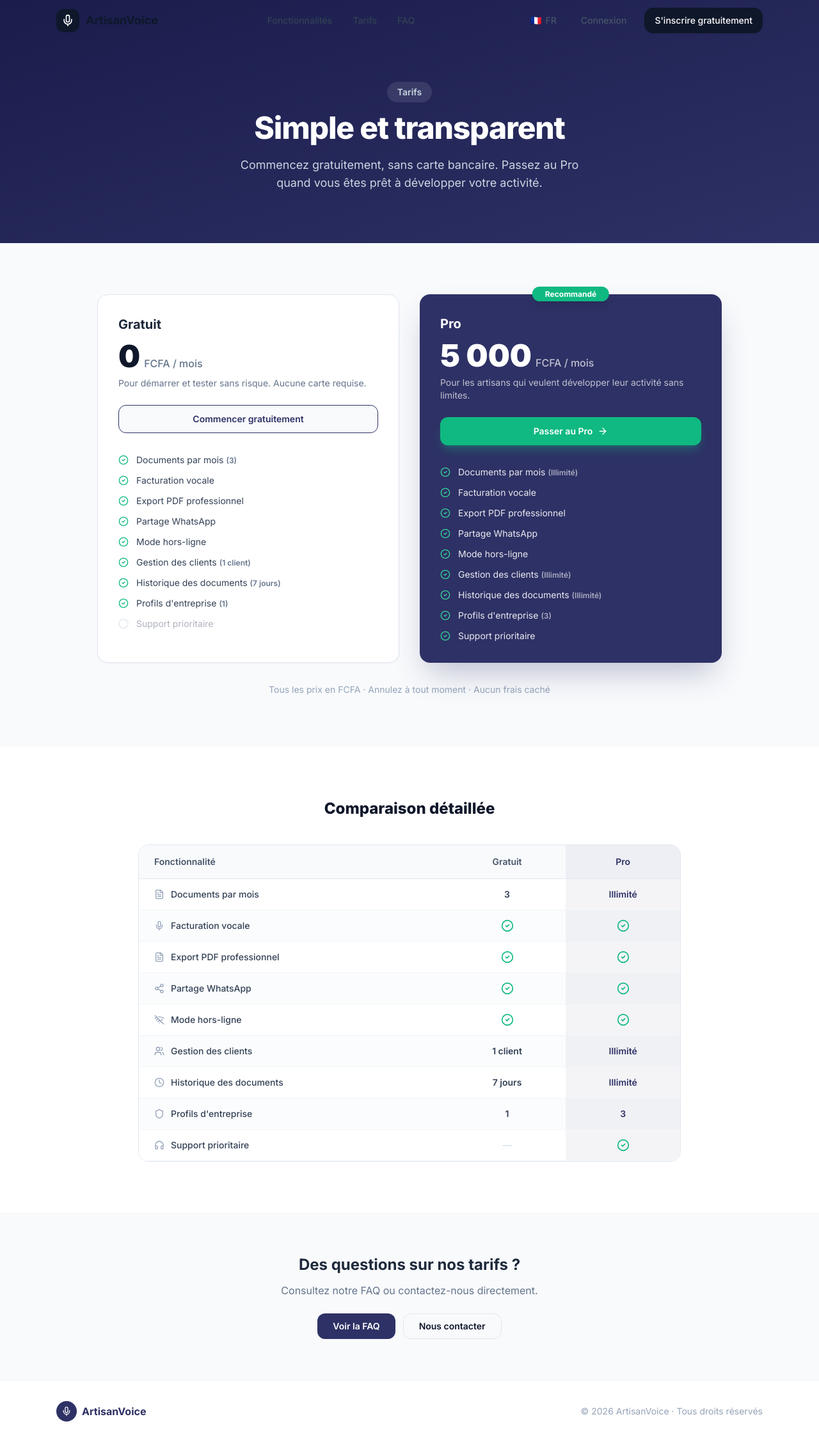
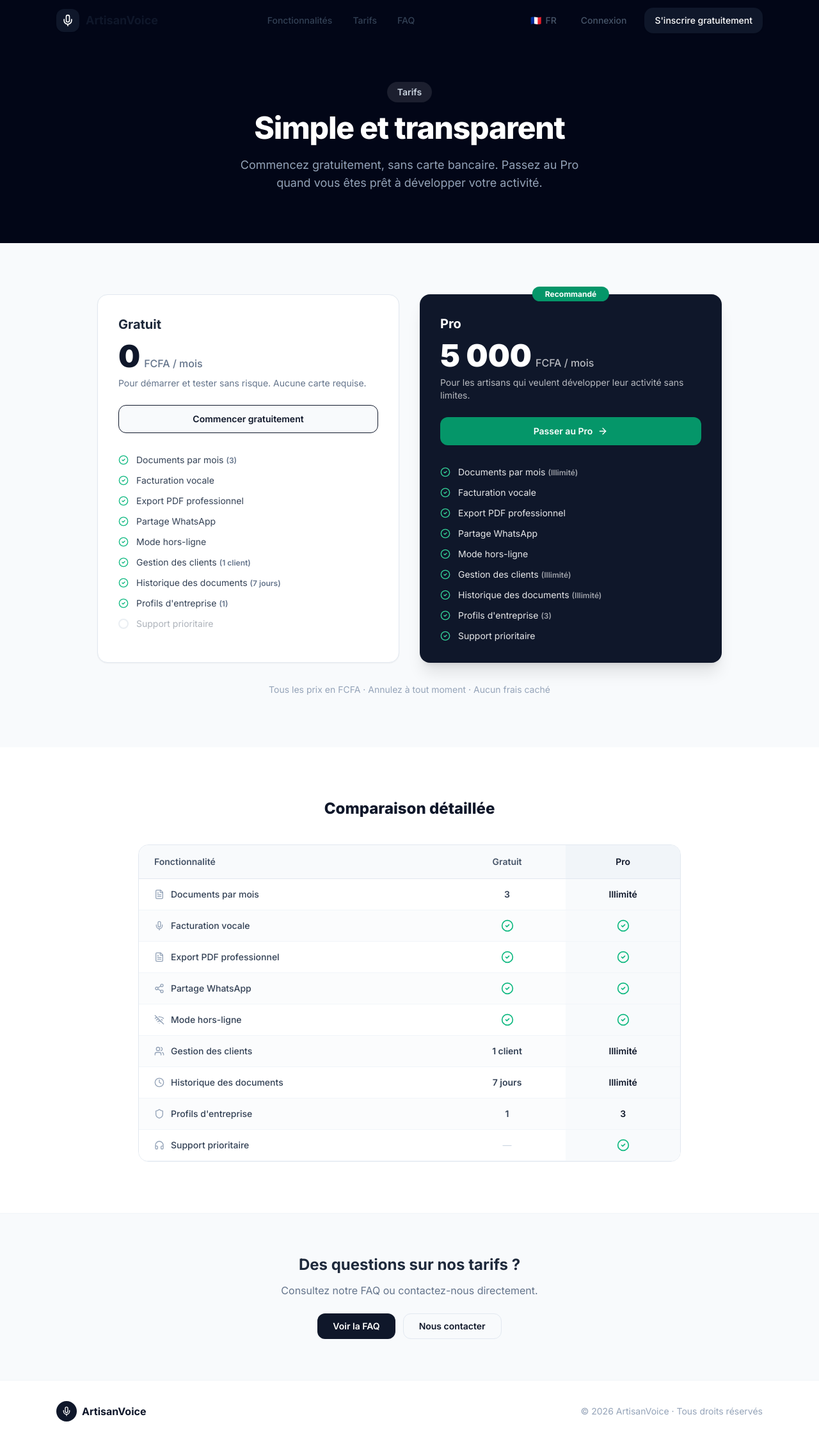
Before and after one commit to chrisregis100/artisanVoice, a Next.js app: page /pricing in a window 1280 px wide. Shown: the whole page at 64% size. Built offline with nearby package versions, Linux system fonts and the light colour scheme.

Commit message:
refactor: update landing page and pricing UI components to use slate color palette and refined layout styles

```diff
--- a/src/app/(marketing)/pricing/_components/pricing-content.tsx
+++ b/src/app/(marketing)/pricing/_components/pricing-content.tsx
@@ -81,7 +81,7 @@ export function PricingContent() {
   return (
     <div className="flex flex-col">
       {/* Hero */}
-      <section className="bg-gradient-to-br from-[#1a1c4b] to-[#2e3165] pt-32 pb-20">
+      <section className="bg-slate-950 pt-32 pb-20">
         <div className="mx-auto max-w-3xl px-4 text-center sm:px-6">
           <span className="mb-4 inline-block rounded-full bg-white/10 px-4 py-1.5 text-sm font-semibold text-slate-300">
             {t("pricingPage.badge")}
@@ -89,7 +89,7 @@ export function PricingContent() {
           <h1 className="text-4xl font-extrabold tracking-tight text-white sm:text-5xl">
             {t("pricingPage.title")}
           </h1>
-          <p className="mx-auto mt-5 max-w-xl text-lg text-slate-300">
+          <p className="mx-auto mt-5 max-w-xl text-lg text-slate-400">
             {t("pricingPage.subtitle")}
           </p>
         </div>
@@ -120,7 +120,7 @@ export function PricingContent() {
                 asChild
                 size="lg"
                 variant="outline"
-                className="mb-8 h-11 w-full rounded-xl border-[#2e3165] text-[#2e3165] font-semibold hover:bg-[#2e3165]/5"
+                className="mb-8 h-11 w-full rounded-xl border-slate-900 text-slate-900 font-semibold hover:bg-slate-50"
               >
                 <Link href="/register">{t("pricingPage.freeCta")}</Link>
               </Button>
@@ -161,9 +161,9 @@ export function PricingContent() {
             </div>
 
             {/* Pro plan */}
-            <div className="relative flex flex-col rounded-2xl bg-[#2e3165] p-8 shadow-2xl shadow-[#2e3165]/30">
+            <div className="relative flex flex-col rounded-2xl bg-slate-900 p-8 shadow-xl">
               <div className="absolute -top-3.5 left-1/2 -translate-x-1/2">
-                <span className="rounded-full bg-emerald-500 px-5 py-1 text-xs font-bold text-white shadow-lg">
+                <span className="rounded-full bg-emerald-600 px-5 py-1 text-xs font-bold text-white">
                   {t("pricingPage.recommended")}
                 </span>
               </div>
@@ -186,7 +186,7 @@ export function PricingContent() {
               <Button
                 asChild
                 size="lg"
-                className="mb-8 h-11 w-full rounded-xl bg-emerald-500 font-semibold text-white shadow-lg shadow-emerald-500/30 hover:bg-emerald-600"
+                className="mb-8 h-11 w-full rounded-xl bg-emerald-600 font-semibold text-white shadow-sm hover:bg-emerald-700"
               >
                 <Link href="/register?plan=pro">
                   {t("pricingPage.proCta")}
@@ -245,7 +245,7 @@ export function PricingContent() {
                   <th className="px-6 py-4 text-center font-semibold text-slate-600">
                     {t("pricingPage.freeName")}
                   </th>
-                  <th className="bg-[#2e3165]/5 px-6 py-4 text-center font-semibold text-[#2e3165]">
+                  <th className="bg-slate-100 px-6 py-4 text-center font-semibold text-slate-900">
                     {t("pricingPage.proName")}
                   </th>
                 </tr>
@@ -274,7 +274,7 @@ export function PricingContent() {
                         included={t("pricingPage.included")}
                       />
                     </td>
-                    <td className="bg-[#2e3165]/5 px-6 py-3.5 text-center">
+                    <td className="bg-slate-50 px-6 py-3.5 text-center">
                       <ComparisonCell
                         value={feature.pro}
                         isPro
@@ -302,7 +302,7 @@ export function PricingContent() {
           <div className="mt-6 flex flex-col items-center gap-3 sm:flex-row sm:justify-center">
             <Button
               asChild
-              className="rounded-xl bg-[#2e3165] px-6 font-semibold text-white hover:bg-[#1f2144]"
+              className="rounded-xl bg-slate-900 px-6 font-semibold text-white hover:bg-slate-800"
             >
               <Link href="/#faq">{t("pricingPage.faqBtn")}</Link>
             </Button>
@@ -328,10 +328,10 @@ export function PricingContent() {
               className="flex items-center gap-2"
               aria-label="ArtisanVoice - Accueil"
             >
-              <div className="flex h-8 w-8 items-center justify-center rounded-lg bg-[#2e3165]">
+              <div className="flex h-8 w-8 items-center justify-center rounded-lg bg-slate-900">
                 <Mic className="h-4 w-4 text-white" aria-hidden />
               </div>
-              <span className="font-bold text-[#2e3165]">ArtisanVoice</span>
+              <span className="font-bold text-slate-900">ArtisanVoice</span>
             </Link>
             <p className="text-sm text-slate-400">
               © {new Date().getFullYear()} ArtisanVoice ·{" "}
@@ -369,8 +369,8 @@ function ComparisonCell({
       />
     );
   return (
-    <span
-      className={`font-semibold ${isPro ? "text-[#2e3165]" : "text-slate-700"}`}
+      <span
+      className={`font-semibold ${isPro ? "text-slate-900" : "text-slate-700"}`}
     >
       {value}
     </span>
```
Also changed, not shown: src/app/(marketing)/_components/landing-content.tsx (+37 -38 lines).
